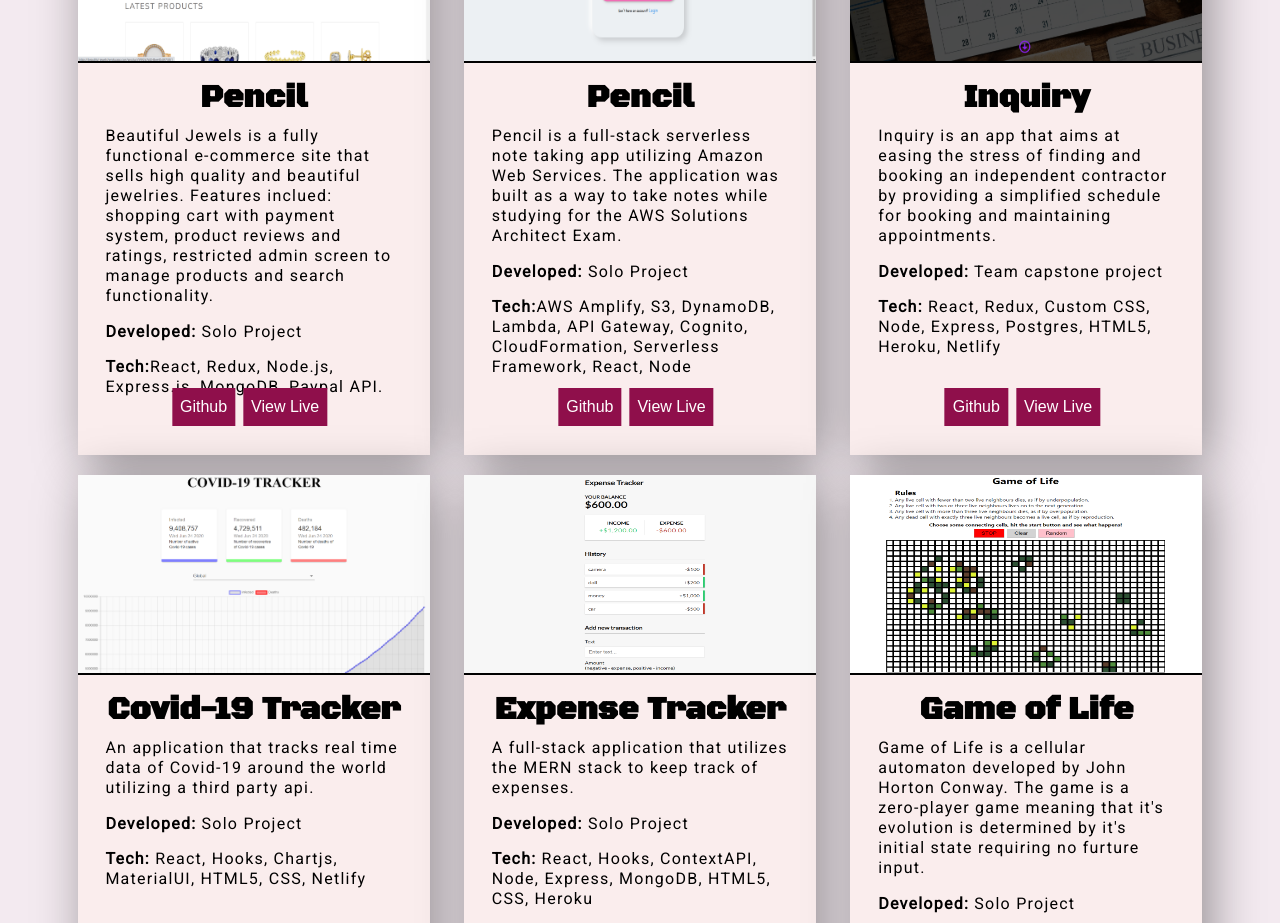
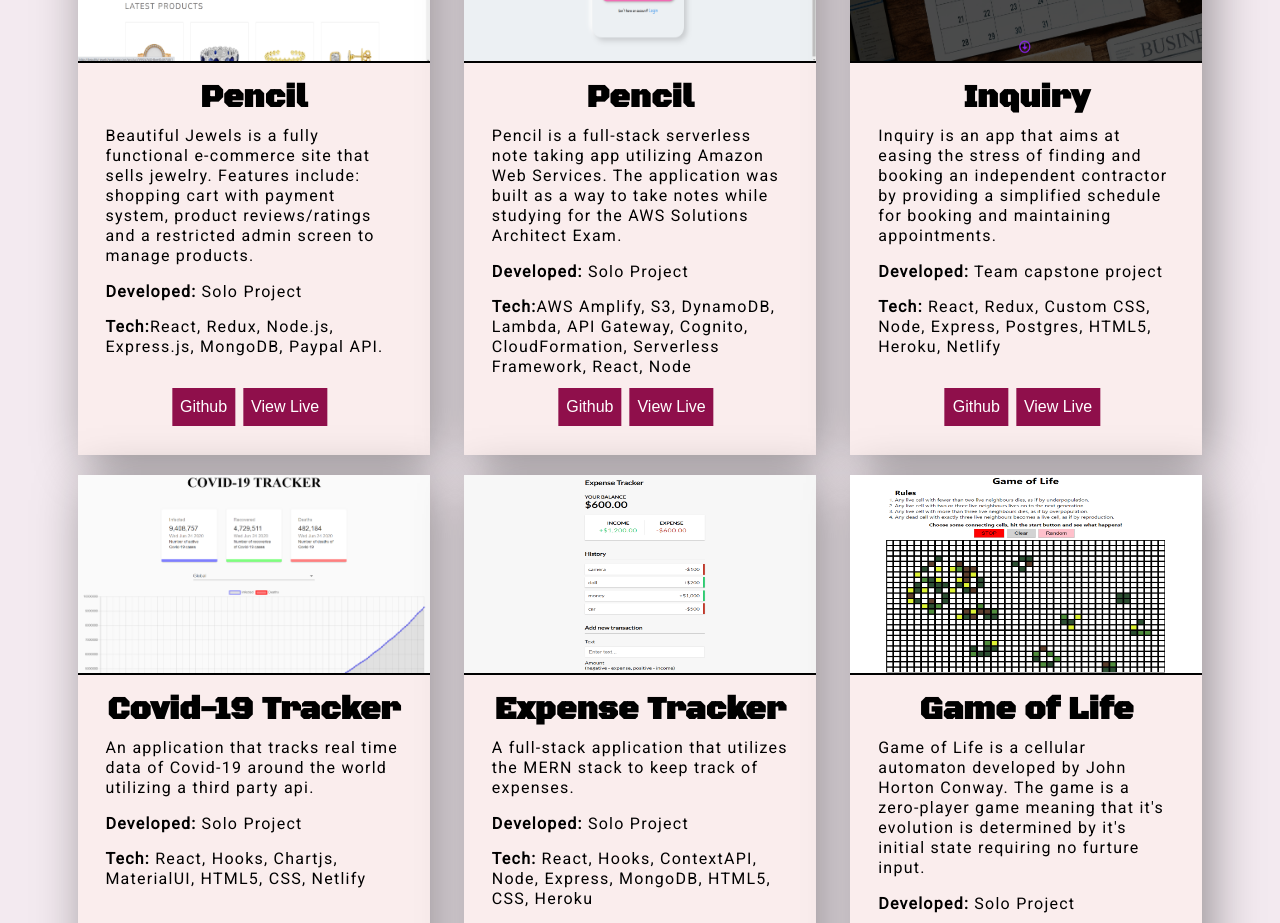
Before and after one commit to LeeTann/leetann-portfolio, a React (Create React App) app: page / in a window 1280 px wide. Shown: the part 1840-2763 px from the top of the page. Built offline with nearby package versions, Linux system fonts and the light colour scheme; the HTML template or start-up script is replaced by a standard one.

Commit message:
Fixed typo

```diff
--- a/src/components/projects/Projects.js
+++ b/src/components/projects/Projects.js
@@ -22,9 +22,9 @@ export default function Projects() {
           <div className='card-content'>
             <p className='card-details'>
               Beautiful Jewels is a fully functional e-commerce site that sells
-              high quality and beautiful jewelries. Features inclued: shopping
-              cart with payment system, product reviews and ratings, restricted
-              admin screen to manage products and search functionality.
+              jewelry. Features include: shopping cart with payment system,
+              product reviews/ratings and a restricted admin screen to manage
+              products.
             </p>
             <div className='card-info'>
               <p>
```
